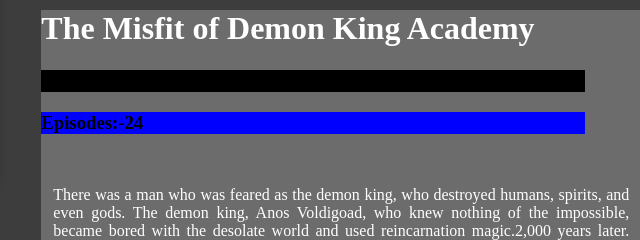
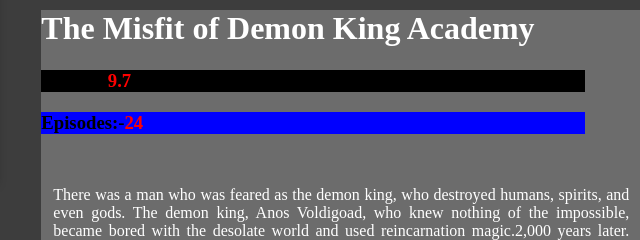
Before and after one commit to Knight-Security/Anime-slider, a plain HTML site: page index.html in a window 1280 px wide. Shown: the part 167-407 px from the top of the page, 336-976 px from the left. Drawn offline with nearby package versions, Linux system fonts and the light colour scheme.

Commit message:
style.css

```diff
--- a/style.css
+++ b/style.css
@@ -117,11 +117,11 @@ body {
 .episodes{
   background-color: blue;
 }
-.anime-rating{
+#anime-rating{
   color:red;
 
 }
-.noofEpisodes{
+#noofEpisodes{
   color:red;
 }
 .content-box{
```
